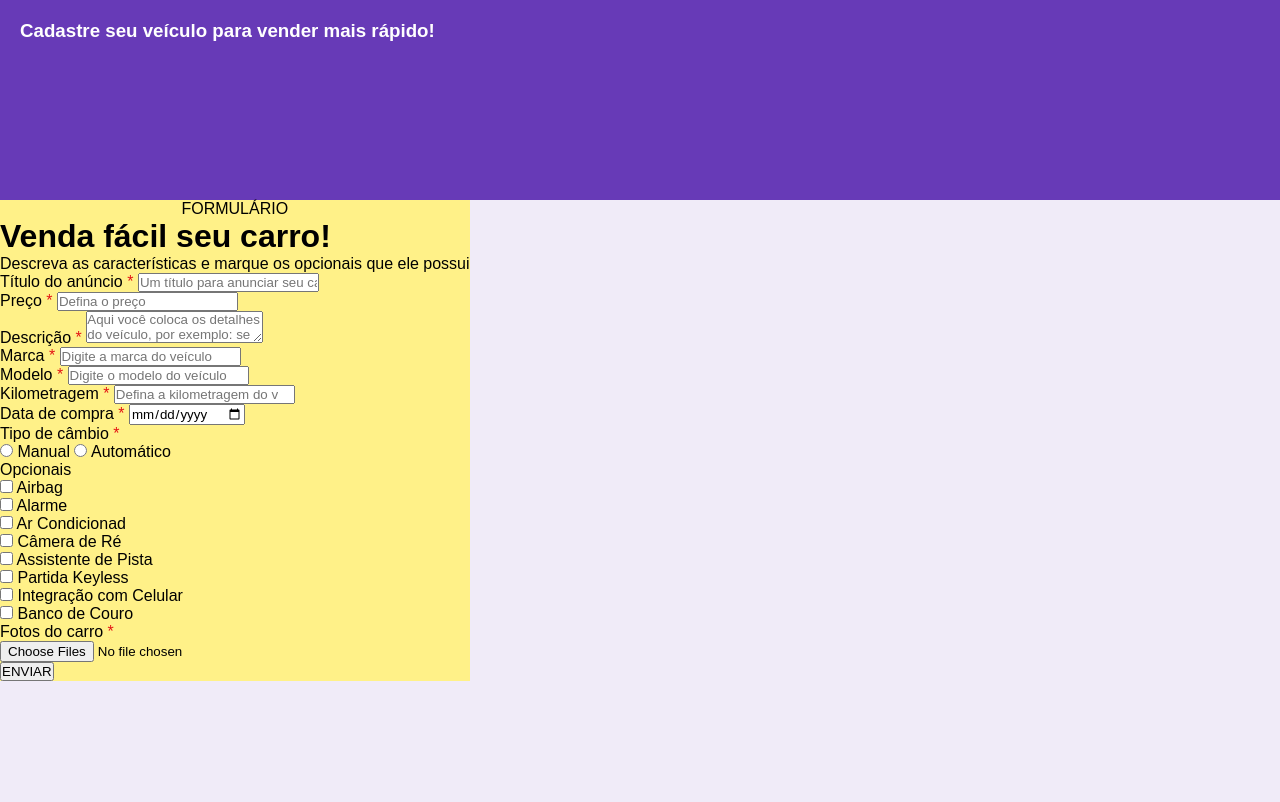
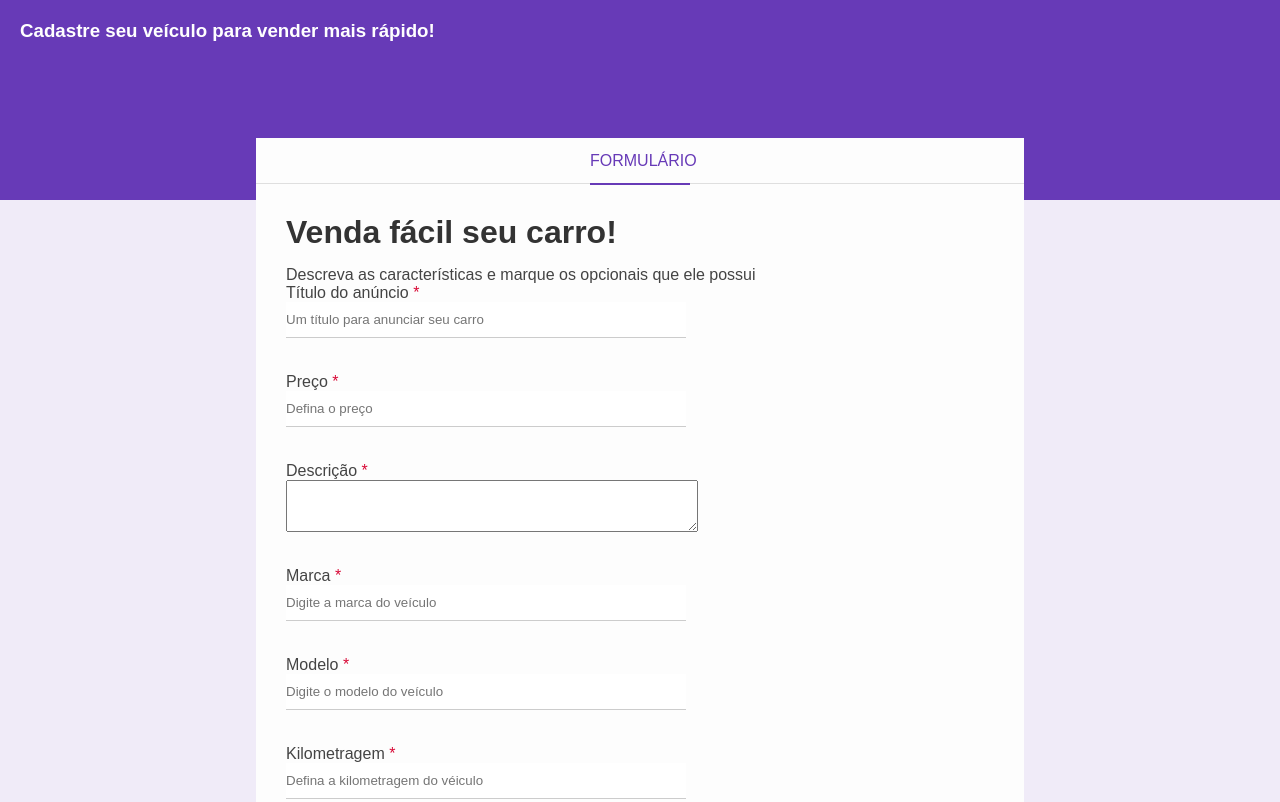
Before and after one commit to ViniGava/Curso-Front-End, a plain HTML site: page HTML-E-CSS/0-PROJETOS/FORMULARIO/index.html in a window 1280 px wide. Shown: the top 802 px of the page. Drawn offline with Linux system fonts and the light colour scheme.

Commit message:
formulario encerrado

```diff
--- a/HTML-E-CSS/0-PROJETOS/FORMULARIO/css/style.css
+++ b/HTML-E-CSS/0-PROJETOS/FORMULARIO/css/style.css
@@ -6,27 +6,132 @@
     font-family: Arial, Helvetica, sans-serif;
 }
 
-.required-field {
-    color: #e41414;
-}
-
 body {
     background-color: #f0ebf8;
 }
 
+h1,
+h2,
+h3,
+h4,
+h5,
+h6 {
+    color: #333;
+}
+
+p,
+label {
+    color: #444;
+}
+
+input {
+    border: none;
+    border-bottom: 1px solid #ccc;
+    padding: 10px 0;
+}
+
+input[type="text"],
+input[type="date"],
+input[type="number"],
+input[type="file"],
+textarea {
+    width: 400px;
+}
+
+textarea {
+    padding: 10px 5px;
+}
+
 .header {
+    height: 160px;
+    padding: 20px;
     background-color: #673ab7;
-    height: 160px;
-    color: white;
-    padding: 20px;
+}
+
+.header h3 {
+    color: #fff;
+    margin-top: 0;
 }
 
 .form-container {
-    display: inline-flex;
-    justify-content: center;
-    flex-direction: column;
+    background-color: #fdfdfd;
+    width: 60%;
     margin: 0 auto;
-    background-color: #fff188;
-    align-items: center;
+    position: relative;
+    top: -62px;
+}
 
+.form-header {
+    border-bottom: 1px solid #dfdfdf;
+    height: 45px;
 }
+
+.form-header p {
+    color: #673ab7;
+    border-bottom: 2px solid #673ab7;
+    width: 100px;
+    text-align: center;
+    margin: 0 auto;
+    text-transform: uppercase;
+    height: 45px;
+    line-height: 45px;
+}
+
+.form-title {
+    margin-bottom: 15px;
+}
+
+.form-main {
+    padding: 30px;
+}
+
+.form-body p {
+    margin-bottom: 20px;
+}
+
+.required-field {
+    color: #d80835;
+}
+
+.box-input {
+    margin-bottom: 35px;
+}
+
+.block {
+    display: block;
+}
+
+.optional-box {
+    display: inline-block;
+    margin: 0 30px 30px 0;
+}
+
+.optional-box p {
+    padding-bottom: 15px;
+}
+
+.optional-list {
+    columns: 2;
+    list-style: none;
+}
+
+.box-input p {
+    margin-bottom: 15px;
+}
+
+.btn-submit {
+    background-color: #673ab7;
+    color: #fff;
+    border: 2px solid transparent;
+    width: 150px;
+    height: 50px;
+    cursor: pointer;
+    text-transform: uppercase;
+    transition: .5s;
+}
+
+.btn-submit:hover {
+    background-color: #fff;
+    border-color: #673ab7;
+    color: #673ab7;
+}
--- a/HTML-E-CSS/0-PROJETOS/FORMULARIO/index.html
+++ b/HTML-E-CSS/0-PROJETOS/FORMULARIO/index.html
@@ -9,95 +9,167 @@
     <link rel="stylesheet" href="css/style.css">
 </head>
 <body>
+    <div class="container">
         <div class="header">
             <h3>Cadastre seu veículo para vender mais rápido!</h3>
         </div>
-
         <div class="form-container">
             <div class="form-header">
-            <p>FORMULÁRIO</p>
+                <p>Formulário</p>
             </div>
+            <form>
                 <div class="form-main">
-            <h1>Venda fácil seu carro!</h1>
+
+                    <h1 class="form-title">Venda fácil seu carro!</h1>
                     <p>Descreva as características e marque os opcionais que ele possui</p>
-            <form>
+
                         <div class="box-input">
                             <label for="title">Título do anúncio <span class="required-field">*</span></label>
-                    <input type="text" name="title" placeholder="Um título para anunciar seu carro" required id="title" class="block" minlength="1" maxlength="30">
+                            <input
+                                type="text"
+                                name="title"
+                                id="title"
+                                class="block"
+                                placeholder="Um título para anunciar seu carro"
+                                minlength="1"
+                                maxlength="30"
+                                required>
                         </div>
+
                         <div class="box-input">
                             <label for="price">Preço <span class="required-field">*</span></label>
-                    <input type="number" name="price" id="price" placeholder="Defina o preço" required class="block">
+                            <input
+                                type="number"
+                                name="price"
+                                id="price"
+                                class="block"
+                                placeholder="Defina o preço"
+                                required>
                         </div>
+
                         <div class="box-input">
                             <label for="description">Descrição <span class="required-field">*</span></label>
-                    <textarea name="description" class="block" id="description" placeholder="Aqui você coloca os detalhes do veículo, por exemplo: se ele tem algum arranhão" required></textarea>
+                            <textarea
+                                name="description"
+                                id="description"
+                                class="block"
+                                placeholder="Aqui você coloca os detalhes do veículo, por exemplo: se ele tem algum arranhão"
+                                required>
+                            </textarea>
                         </div>
+
                         <div class="box-input">
                             <label for="brand">Marca <span class="required-field">*</span></label>
-                    <input type="text" name="brand" id="brand" class="block" required placeholder="Digite a marca do veículo">
+                            <input
+                                type="text"
+                                name="brand"
+                                id="brand"
+                                class="block"
+                                placeholder="Digite a marca do veículo"
+                                required>
                         </div>
+
                         <div class="box-input">
                             <label for="model">Modelo <span class="required-field">*</span></label>
-                    <input type="text" name="model" id="model" class="block" placeholder="Digite o modelo do veículo" required>
+                            <input
+                                type="text"
+                                name="model"
+                                id="model"
+                                class="block"
+                                placeholder="Digite o modelo do veículo"
+                                required>
                         </div>
+
                         <div class="box-input">
-                    <label for="km">Kilometragem <span class="required-field">*</span></label>
-                    <input type="number" name="km" id="km" placeholder="Defina a kilometragem do véiculo" required class="block">
+                            <label for="mileage">Kilometragem <span class="required-field">*</span></label>
+                            <input
+                                type="number"
+                                name="mileage"
+                                id="mileage"
+                                class="block"
+                                placeholder="Defina a kilometragem do véiculo"
+                                required>
                         </div>
+
                         <div class="box-input">
                             <label for="purchase-date">Data de compra <span class="required-field">*</span></label>
-                    <input type="date" name="purchase-date" id="purchase-date" class="block" required>
+                            <input
+                                type="date"
+                                name="purchase-date"
+                                id="purchase-date"
+                                class="block"
+                                required>
                         </div>
+
                         <div class="box-input">
                             <p>Tipo de câmbio <span class="required-field">*</span></p>
+
                             <input type="radio" name="gear" id="manual">
                             <label for="manual">Manual</label>
+
                             <input type="radio" name="gear" id="automatic">
                             <label for="automatic">Automático</label>
                         </div>
+
                         <div class="optional-box">
                             <p>Opcionais</p>
+
                             <ul class="optional-list">
                                 <li>
-                            <input type="checkbox" name="optional[]" id="airbag">
+                                    <input type="checkbox" name="optional[]" id="airbag" value="airbag">
                                     <label for="airbag">Airbag</label>
                                 </li>
+
                                 <li>
-                            <input type="checkbox" name="optional[]" id="alarm">
+                                    <input type="checkbox" name="optional[]" id="alarm" value="alarm">
                                     <label for="alarm">Alarme</label>
                                 </li>
+
                                 <li>
-                            <input type="checkbox" name="optional[]" id="ac">
+                                    <input type="checkbox" name="optional[]" id="ac" value="ac">
                                     <label for="ac">Ar Condicionad</label>
                                 </li>
+
                                 <li>
-                            <input type="checkbox" name="optional[]" id="reverse-cam">
+                                    <input type="checkbox" name="optional[]" id="reverse-cam" value="reverse-cam">
                                     <label for="reverse-cam">Câmera de Ré</label>
                                 </li>
+
                                 <li>
-                            <input type="checkbox" name="optional[]" id="lane-assist">
+                                    <input type="checkbox" name="optional[]" id="lane-assist" value="lane-assist">
                                     <label for="lane-assist">Assistente de Pista</label>
                                 </li>
+
                                 <li>
-                            <input type="checkbox" name="optional[]" id="keyless">
+                                    <input type="checkbox" name="optional[]" id="keyless" value="keyless">
                                     <label for="keyless">Partida Keyless</label>
                                 </li>
+
                                 <li>
-                            <input type="checkbox" name="optional[]" id="smartphone">
+                                    <input type="checkbox" name="optional[]" id="smartphone" value="smartphone">
                                     <label for="smartphone">Integração com Celular</label>
                                 </li>
+
                                 <li>
-                            <input type="checkbox" name="optional[]" id="leather-seat">
+                                    <input type="checkbox" name="optional[]" id="leather-seat" value="leather-seat">
                                     <label for="leather-seat">Banco de Couro</label>
                                 </li>
                             </ul>
                         </div>
+
                         <div class="box-input">
                             <p>Fotos do carro <span class="required-field">*</span></p>
-                    <input type="file" name="car-pictures" id="car-pictures" multiple accept="image/png, image/jpg" required>
+                            <input
+                                type="file"
+                                name="car-pictures"
+                                id="car-pictures"
+                                multiple
+                                accept="image/png, image/jpg"
+                                required>
                         </div>
-                <input type="button" value="ENVIAR" class="btn-submit">
+
+                        <input type="button" value="Enviar" class="btn-submit">
+                </div>
             </form>
         </div>
     </div>
```
Lines whose indentation alone changed are shown as unchanged.
